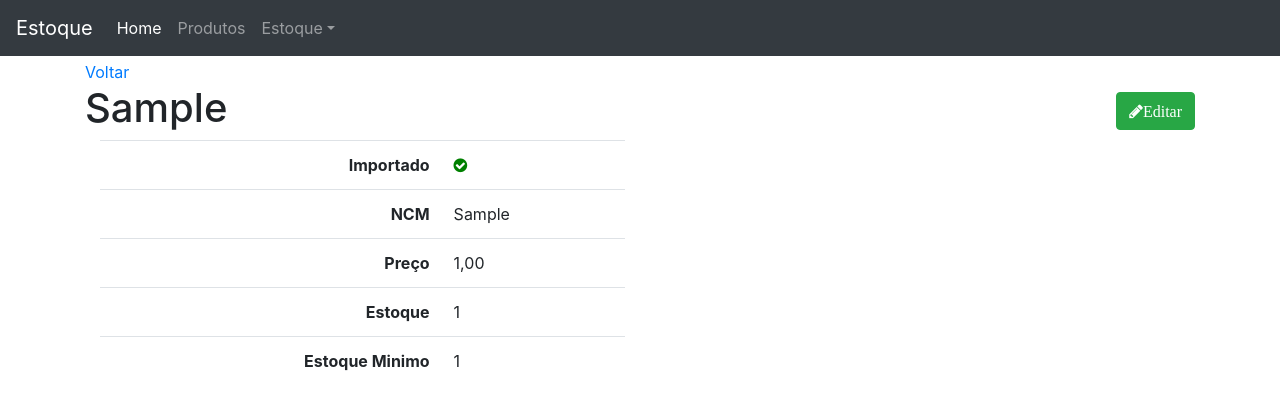
After one commit to ryaMarks/ControleEstoque, a Django app: page /produto/1/ in a window 1280 px wide. The commit adds this page. Shown: the top 410 px of the page. Run offline with Django 4.2, Linux system fonts and the light colour scheme; tables that the repository leaves empty hold one stand-in row (values such as "Sample post"); some libraries are stand-ins or nearby versions.

Commit message:
Criada a template de detalhamento do produto

```diff
--- a/projeto/core/templates/base.html
+++ b/projeto/core/templates/base.html
@@ -21,9 +21,14 @@
     <style>
       body{
         margin-top: 60px;
-      {
+      }
+      .ok{
+          color: green;
+      }
+      .no{
+          color: red;
+      }
     </style>
-    {% block css %}{% endblock css %}
 
   </head>
   <body>
--- a/projeto/core/templates/includes/nav.html
+++ b/projeto/core/templates/includes/nav.html
@@ -7,10 +7,10 @@
     <div class="collapse navbar-collapse" id="navbarsExampleDefault">
         <ul class="navbar-nav mr-auto">
             <li class="nav-item active">
-                <a class="nav-link" href="#">Home <span class="sr-only">(current)</span></a>
+                <a class="nav-link" href="{% url 'core:index' %}">Home <span class="sr-only">(current)</span></a>
             </li>
             <li class="nav-item">
-                <a class="nav-link" href="#">Produtos</a>
+                <a class="nav-link" href="{% url 'produto:produto_list' %}">Produtos</a>
             </li>
             <li class="nav-item dropdown">
                 <a class="nav-link dropdown-toggle" href="#" id="dropdown01" data-toggle="dropdown" aria-haspopup="true" aria-expanded="false">Estoque</a>
--- a/projeto/core/urls.py
+++ b/projeto/core/urls.py
@@ -2,7 +2,7 @@ from django.urls import path
 
 from ..core import views as v
 
-app_name = 'projeto.core'
+app_name = 'core'
 
 
 urlpatterns = [
--- a/projeto/produto/models.py
+++ b/projeto/produto/models.py
@@ -1,4 +1,5 @@
 from django.db import models
+from django.urls import reverse_lazy
 
 # Create your models here.
 
@@ -15,3 +16,6 @@ class Produto(models.Model):
 
     def __str__(self):
         return self.produto
+
+    def get_absolute_url(self):
+        return reverse_lazy('produto:produto_detail', kwargs ={'pk': self.pk})
--- /dev/null
+++ b/projeto/produto/templates/produto_detail.html
@@ -0,0 +1,47 @@
+{% extends "base.html" %}
+
+{% block content %}
+    <a href="{% url 'produto:produto_list' %}">Voltar</a>
+    <h1>{{object}}
+        <span class="pull-right">
+            <a href="">
+                <button type="button" class="btn btn-success">
+                    <span class="fa fa-pencil">Editar</span>
+                </button>
+            </a>
+        </span>
+    </h1>
+
+    <div class="col-sm-6">
+        <table class="table table-user-information">
+            <tbody>
+                <tr>
+                    <th class="text-right">Importado</th>
+                    <td>
+                        {% if object.importado %}
+                            <i class="fa fa-check-circle ok"></i>
+                        {% else %}
+                            <i class="fa fa-check-circle no"></i>
+                        {% endif %}
+                    </td>
+                </tr>
+                <tr>
+                    <th class="text-right">NCM</th>
+                    <td>{{object.ncm}}</td>
+                </tr>
+                <tr>
+                    <th class="text-right">Preço</th>
+                    <td>{{object.preco}}</td>
+                </tr>
+                <tr>
+                    <th class="text-right">Estoque</th>
+                    <td>{{object.estoque}}</td>
+                </tr>
+                <tr>
+                    <th class="text-right">Estoque Minimo</th>
+                    <td>{{object.estoque_minimo}}</td>
+                </tr>
+            </tbody>
+        </table>
+    </div>
+{% endblock %}
--- a/projeto/produto/urls.py
+++ b/projeto/produto/urls.py
@@ -1,7 +1,8 @@
 from django.urls import path
 from ..produto import views as v
 
-app_name = 'projeto.produto'
+app_name = 'produto'
 urlpatterns = [
     path('', v.produto_list, name='produto_list'),
+    path('<int:pk>/', v.produto_detail, name='produto_detail'),
 ]
--- a/projeto/produto/views.py
+++ b/projeto/produto/views.py
@@ -11,3 +11,13 @@ def produto_list(request):
         objects = objects.filter(produto__icontains=search)
     context = {'object_list': objects}
     return render(request, template_name, context)
+
+
+def produto_detail(request, pk):
+    template_name = 'produto_detail.html'
+    obj = Produto.objects.get(pk=pk)
+    search = request.GET.get('search')
+    if search:
+        obj = obj.filter(produto__icontains=search)
+    context = {'object': obj}
+    return render(request, template_name, context)
```
Also changed, not shown: projeto/produto/templates/produto_list.html (+12 -17 lines).
